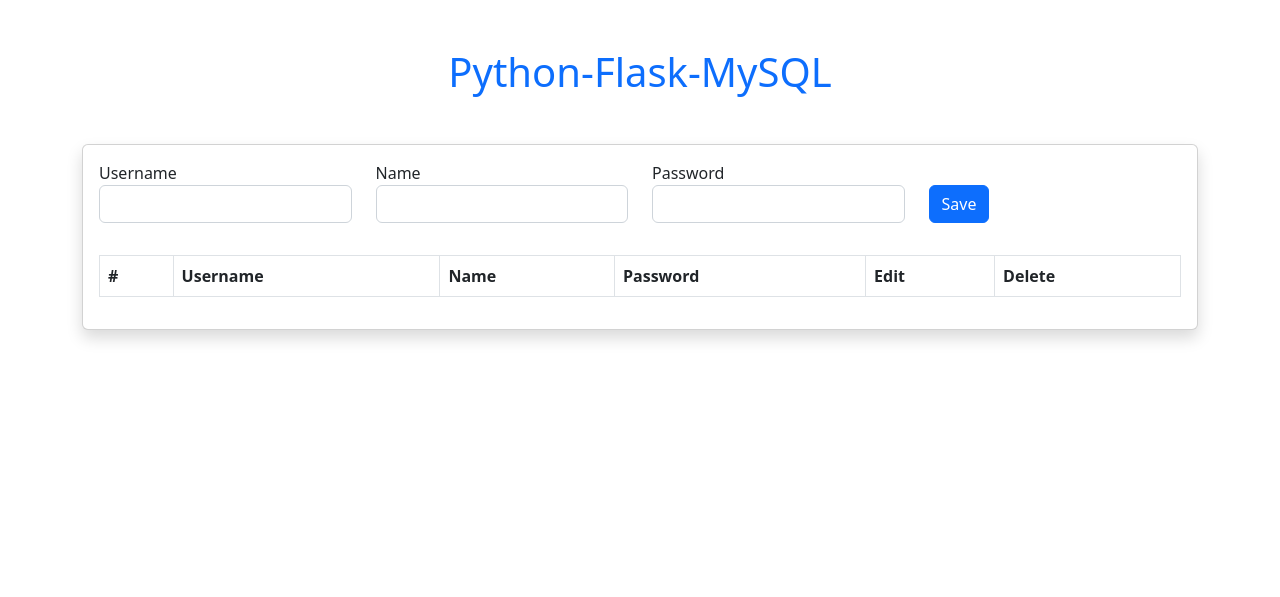
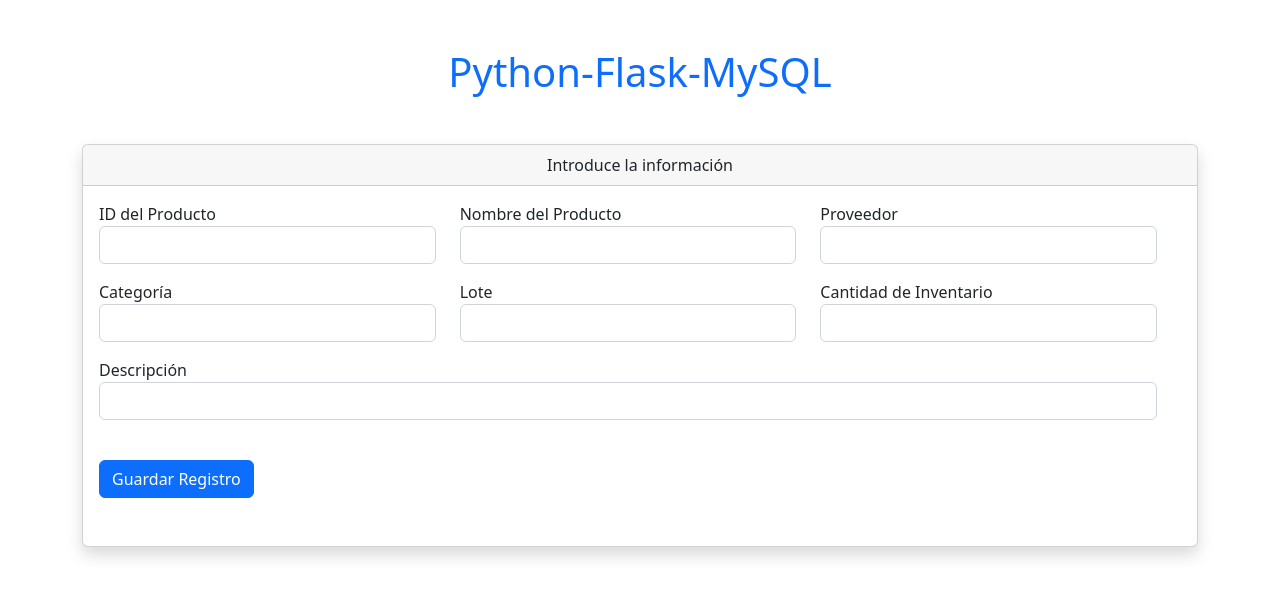
Before and after one commit to PabloJRW/crud-flask, a Flask app: page / in a window 1280 px wide. Shown: the top 597 px of the page. Run offline with Flask 3, Linux system fonts and the light colour scheme; lists and menus that the app fills with data are empty.

Commit message:
adaptando el codigo a un registro de bódega

```diff
--- /dev/null
+++ b/crudflaskvenv/pyvenv.cfg
@@ -0,0 +1,3 @@
+home = /home/pablo/miniconda3/bin
+include-system-site-packages = false
+version = 3.10.11
--- a/src/app.py
+++ b/src/app.py
@@ -14,5 +14,13 @@ def home():
     return render_template('index.html')
 
 
+@app.route('/registro')
+def registro():
+    return render_template('registro.html')
+
+
 if __name__ == '__main__':
     app.run(debug=True, port=5050)
+
+
+#
--- a/src/templates/index.html
+++ b/src/templates/index.html
@@ -12,53 +12,54 @@
 
     <h1 class="text-center mt-5 mb-5 text-primary">Python-Flask-MySQL</h1>
 
+    <!-- Formas para la introducción de datos -->
     <div class="container">
         <div class="card shadow">
+        <div class="card-header text-center"> Introduce la información</div>
             <div class="card-body">
                 <form action="" method="POST">
                     <div class="row mb-3">
-                        <div class="col">
-                            <label>Username</label>
-                            <input type="text" class="form-control mb-3" name="username">
+                        <div class="row">
+                            <div class="col">
+                                <label>ID del Producto</label>
+                                <input type="text" class="form-control mb-3" name="idProducto">
+                            </div>
+                            <div class="col">
+                                <label>Nombre del Producto</label>
+                                <input type="text" class="form-control mb-3" name="nombreProducto">
+                            </div>
+
+                            <div class="col">
+                                <label>Proveedor</label>
+                                <input type="text" class="form-control mb-3" name="proveedorProducto">
+                            </div>
+                        </div>
+                        <div class="row">
+                            <div class="col">
+                                <label>Categoría</label>
+                                <input type="text" class="form-control mb-3" name="categoriaProducto">
+                            </div>
+                            <div class="col">
+                                <label>Lote</label>
+                                <input type="text" class="form-control mb-3" name="loteProducto">
+                            </div>
+                            <div class="col">
+                                <label>Cantidad de Inventario</label>
+                                <input type="text" class="form-control mb-3" name="cantidadProducto">
+                            </div>
+                        </div>
+                        <div class="row">
+                            <div class="col">
+                                <label>Descripción</label>
+                                <input type="text" class="form-control mb-3" name="descripcionProducto">
+                            </div>
                         </div>
                         <div class="col">
-                            <label>Name</label>
-                            <input type="text" class="form-control mb-3" name="name">
-                        </div>
-                        <div class="col">
-                            <label>Password</label>
-                            <input type="text" class="form-control mb-3" name="password">
-                        </div>
-                        <div class="col">
-                            <button class="btn btn-primary mb-3 mt-4" type="submit">Save</button>
+                            <button class="btn btn-primary mb-3 mt-4" type="submit">Guardar Registro</button>
                         </div>
                     </div>
                 </form>
+    </div>
 
-
-                <!-- Tabla -->
-                <table class="table table-bordered">
-                    <thead>
-                        <th scope=""col>#</th>
-                        <th scope=""col>Username</th>
-                        <th scope=""col>Name</th>
-                        <th scope=""col>Password</th>
-                        <th scope=""col>Edit</th>
-                        <th scope=""col>Delete</th>
-                    </thead>
-                </table>
-                <tbody>
-                    <td></td>
-                    <td></td>
-                    <td></td>
-                    <td></td>
-                    <td></td>
-                    <td></td>
-                </tbody>
-
-
-            </div>
-        </div>
-    </div>
 </body>
 </html>
```
Also changed, not shown: src/templates/registro.html (added, +47 -0 lines), 12 other files.
